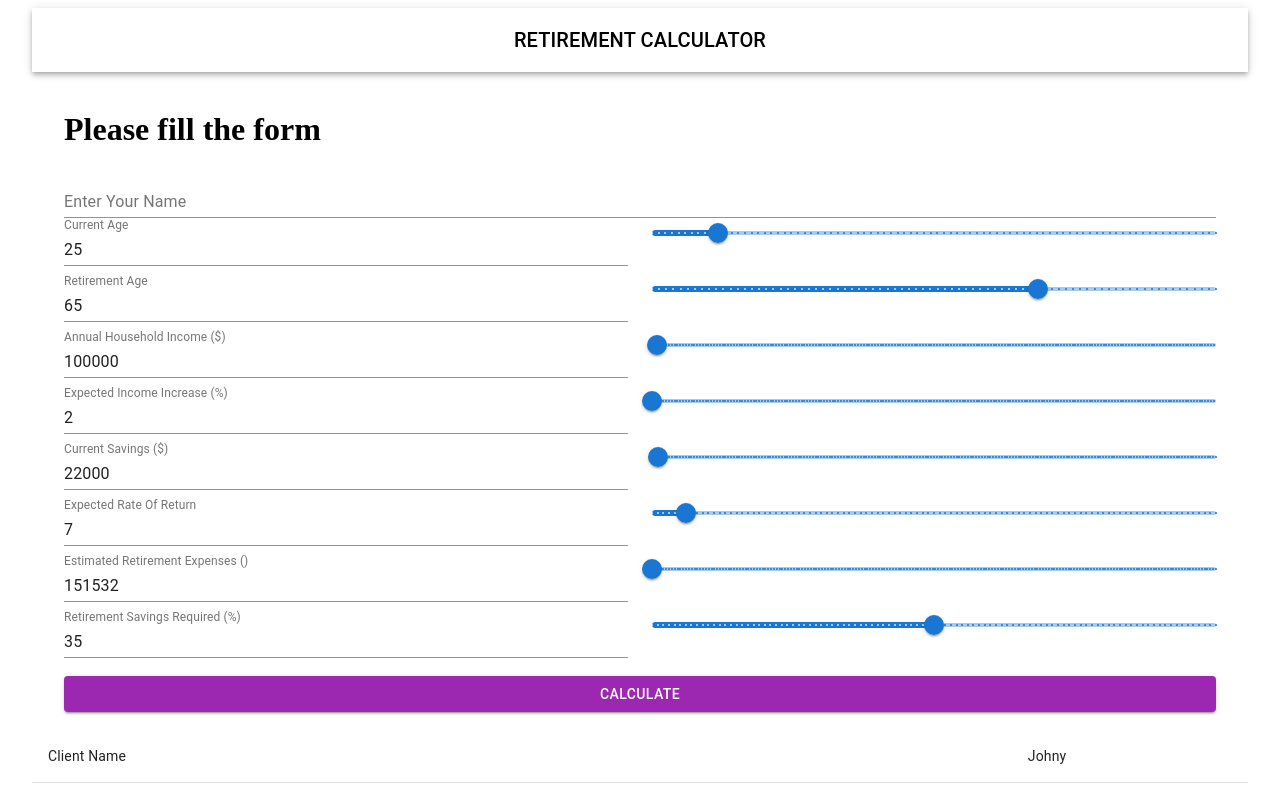
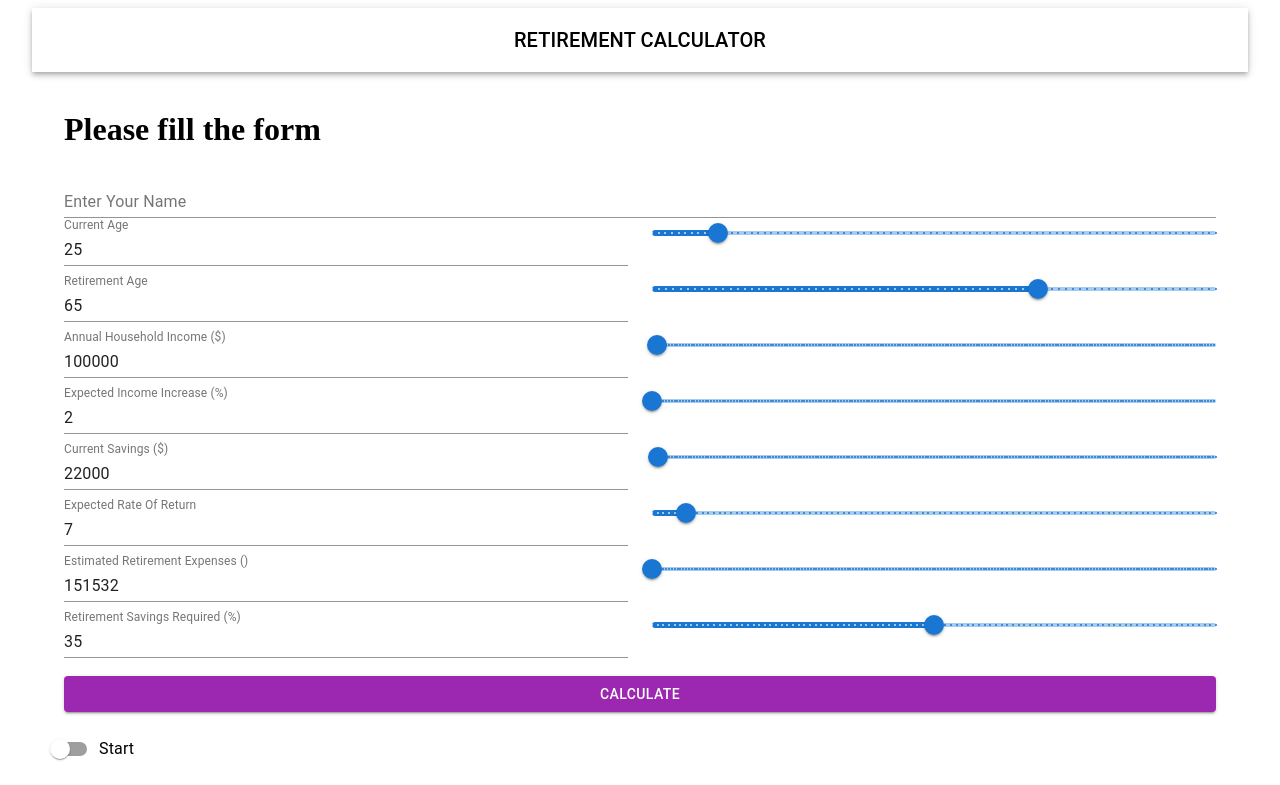
Before and after one commit to BarshaMalbul1/retirement_calculator, a React (Create React App) app: page / in a window 1280 px wide. Shown: the top 785 px of the page. Built offline with nearby package versions, Linux system fonts and the light colour scheme.

Commit message:
fixed show summary button

```diff
--- a/src/Component/summaryReport.js
+++ b/src/Component/summaryReport.js
@@ -1,13 +1,17 @@
 import React from "react";
+import { useState } from 'react';
 import Table from '@mui/material/Table';
 import TableBody from '@mui/material/TableBody';
 import TableCell from '@mui/material/TableCell';
 import TableContainer from '@mui/material/TableContainer';
+import FormGroup from '@mui/material/FormGroup';
+import FormControlLabel from '@mui/material/FormControlLabel';
+import Switch from '@mui/material/Switch';
+import { FormLabel } from "@mui/material";
 
 function SummaryReport({data}){
     let input = data.form_input_values;
     const [checked, setChecked] = React.useState(false);
-    const containerRef = React.useRef(null);
     var data = {
       "Client Name":  input? input.clientName :"Johny",
       "Current Age:": input?input.currentAge:"",
@@ -20,12 +24,14 @@ function SummaryReport({data}){
       "Retirement Savings Rate: " :input?input.retirementSR : ""
     };
 
-    const handleChange = () => {
-      setChecked((prev) => !prev);
+    const switchHandler = (event) => {
+      setChecked(event.target.checked);
     };
 
-    return (
-      <div>
+    var table = "";
+    if(checked)
+    {
+      table =
       <TableContainer>
       <Table>
       {Object.keys(data).map((key) => (
@@ -37,6 +43,21 @@ function SummaryReport({data}){
 
       </Table>
     </TableContainer>
+    ;
+    }
+
+    return (
+      <div>
+        <FormGroup>
+          <FormControlLabel
+          style={{ paddingLeft: '20px' }}
+            value="start"
+            control={<Switch checked={checked} onChange={switchHandler}/>}
+            label="Start"
+            />
+          {table}
+
+        </FormGroup>
       </div>
     );
 }
```
Lines whose indentation alone changed are shown as unchanged.
